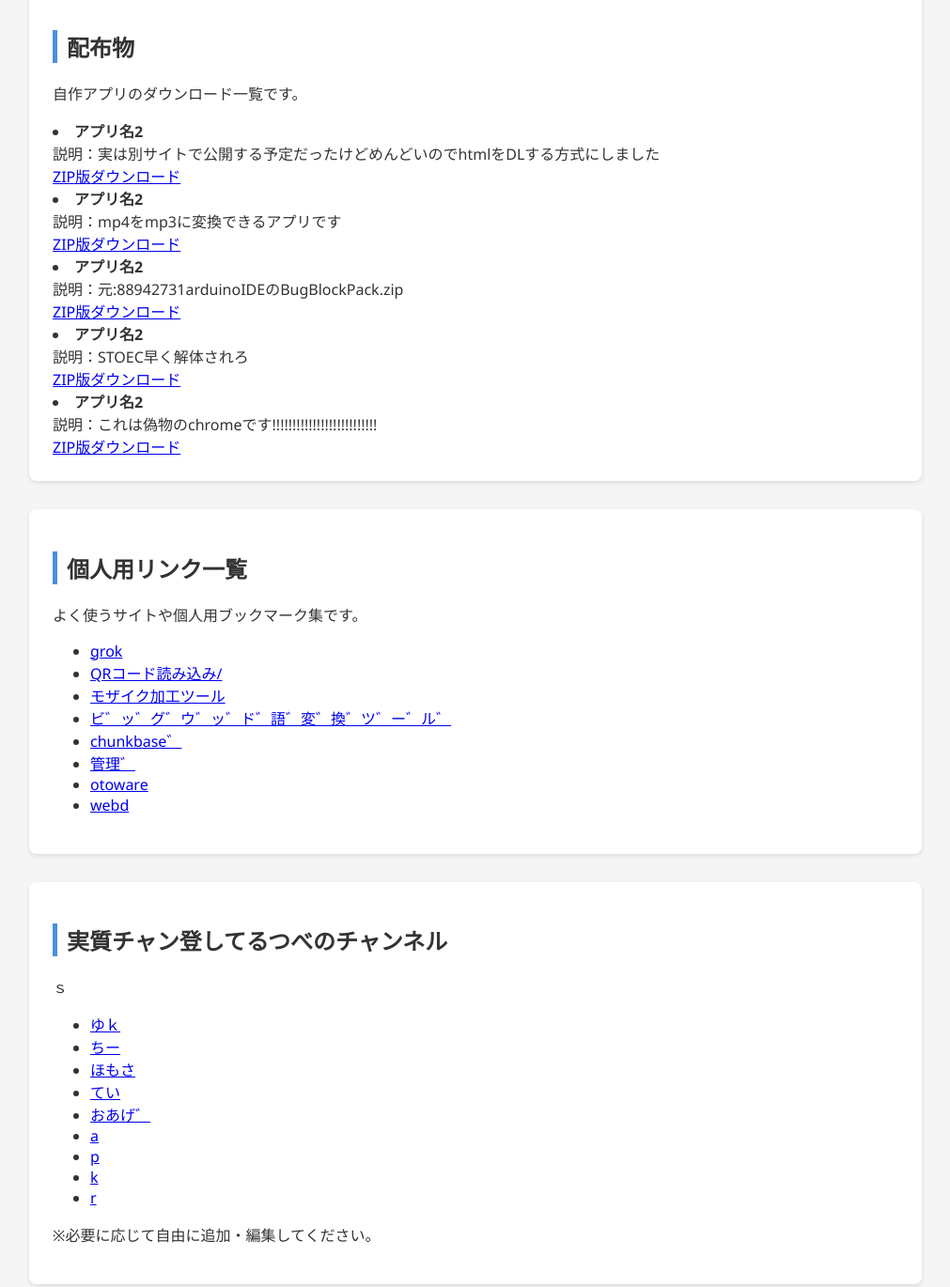
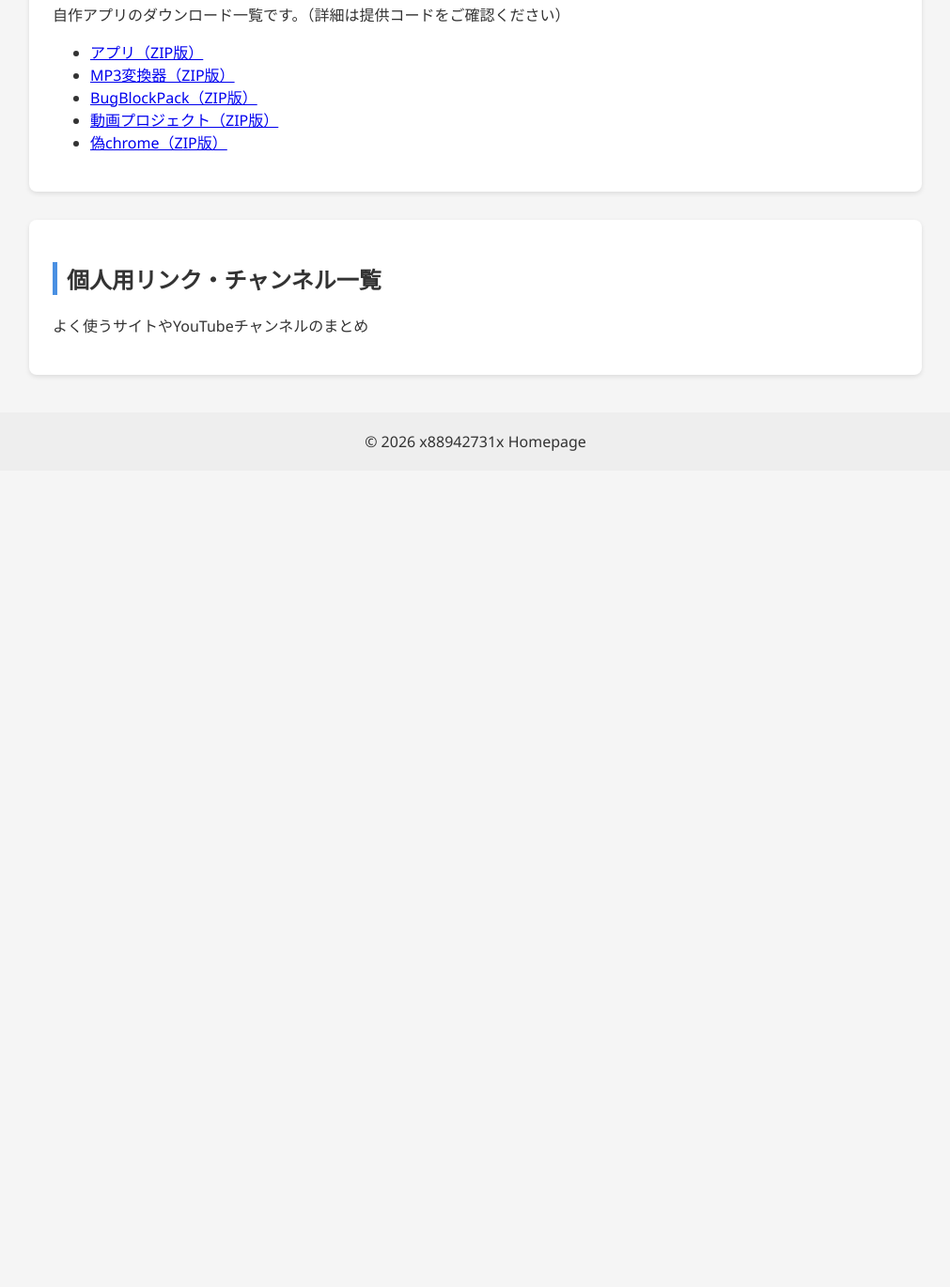
Before and after one commit to x88942731x/x88942731x.github.io, a plain HTML site: page index.html in a window 1280 px wide. Shown: the part 1193-2563 px from the top of the page at 94% size, without its empty margins (134-1145 px from the left). After the commit the page ends 1694 px from the top, so only its background shows below. Drawn offline with Linux system fonts and the light colour scheme.

Commit message:
Update index.html

```diff
--- a/index.html
+++ b/index.html
@@ -4,88 +4,40 @@
 <meta charset="UTF-8">
 <meta name="viewport" content="width=device-width, initial-scale=1.0">
 <title>x88942731x Homepage</title>
-
 <style>
-  body {
-    font-family: "Segoe UI", sans-serif;
-    margin: 0;
-    background: #f5f5f5;
-    color: #333;
-  }
-
-  header {
-    background: #4a90e2;
-    color: white;
-    padding: 20px;
-    text-align: center;
-  }
-
-  nav {
-    background: #fff;
-    padding: 10px;
-    text-align: center;
-    border-bottom: 1px solid #ddd;
-  }
-
-  nav a {
-    margin: 0 15px;
-    text-decoration: none;
-    color: #4a90e2;
-    font-weight: bold;
-  }
-
-  section {
-    max-width: 900px;
-    margin: 30px auto;
-    background: white;
-    padding: 25px;
-    border-radius: 8px;
-    box-shadow: 0 2px 5px rgba(0,0,0,0.1);
-  }
-
-  h2 {
-    border-left: 5px solid #4a90e2;
-    padding-left: 10px;
-  }
-
-  footer {
-    text-align: center;
-    padding: 20px;
-    margin-top: 40px;
-    background: #eee;
-  }
+  body { font-family: "Segoe UI", sans-serif; margin: 0; background: #f5f5f5; color: #333; }
+  header { background: #4a90e2; color: white; padding: 20px; text-align: center; }
+  nav { background: #fff; padding: 10px; text-align: center; border-bottom: 1px solid #ddd; }
+  nav a { margin: 0 15px; text-decoration: none; color: #4a90e2; font-weight: bold; }
+  section { max-width: 900px; margin: 30px auto; background: white; padding: 25px; border-radius: 8px; box-shadow: 0 2px 5px rgba(0,0,0,0.1); }
+  h2 { border-left: 5px solid #4a90e2; padding-left: 10px; }
+  footer { text-align: center; padding: 20px; margin-top: 40px; background: #eee; }
 </style>
 </head>
-
 <body>
-
 <header>
   <h1>x88942731x Homepage</h1>
   <p>ようこそ！ここは私のホームページです。</p>
-  <img src="https://linkserver.jp" alt="アクセスカウンター" />
+  <img src="https://getloli.com" alt="アクセスカウンター" />
 </header>
-
 <nav>
   <a href="#profile">プロフィール</a>
   <a href="#news">お知らせ</a>
   <a href="#dl">配布物</a>
   <a href="#links">リンク集</a>
 </nav>
-
 <section id="profile">
   <h2>プロフィール</h2>
   <p>
-    ちなみに <li><a href="https://scratch.mit.edu/projects/1385227439/" target="_blank">https://scratch.mit.edu/projects/1385227439/</a></li>でgoboが言ってったことは　ふざけんな死ね　です
-    <li><a href="https://88942731arduinoide.github.io/" target="_blank">https://88942731arduinoide.github.io/</a></li>も見ろ
+    <li><a href="https://mit.edu" target="_blank">Scratchプロジェクト</a></li>
+    <li><a href="https://github.io" target="_blank">別サイト</a></li>
   </p>
-
   <h3>リンク</h3>
   <ul>
-    <li><a href="https://www.nicovideo.jp/user/143524255" target="_blank">ニコニコ動画（マイページ）</a></li>
-    <li><a href="https://scratch.mit.edu/users/x88942731x" target="_blank">Scratch（プロフィール）</a></li>
+    <li><a href="https://nicovideo.jp" target="_blank">ニコニコ動画（マイページ）</a></li>
+    <li><a href="https://mit.edu" target="_blank">Scratch（プロフィール）</a></li>
   </ul>
 </section>
-
 <section id="news">
   <h2>お知らせ</h2>
   <ul>
@@ -93,75 +45,23 @@
     <li>2026/08/27 個人用リンク一覧を追加</li>
   </ul>
 </section>
-
 <section id="dl">
   <h2>配布物</h2>
-  <p>自作アプリのダウンロード一覧です。</p>
-
-  <li>
-    <strong>アプリ名2</strong><br>
-    説明：実は別サイトで公開する予定だったけどめんどいのでhtmlをDLする方式にしました<br>
-    <a href="download/game.zip" download>ZIP版ダウンロード</a>
-  </li>
-    <li>
-    <strong>アプリ名2</strong><br>
-    説明：mp4をmp3に変換できるアプリです<br>
-    <a href="download/変換器.zip" download>ZIP版ダウンロード</a>
-  </li>
-      <li>
-    <strong>アプリ名2</strong><br>
-    説明：元:88942731arduinoIDEのBugBlockPack.zip<br>
-    <a href="download/BugBlockPack.zip" download>ZIP版ダウンロード</a>
-      </li>
-       <li>
-    <strong>アプリ名2</strong><br>
-    説明：STOEC早く解体されろ<br>
-    <a href="download/Video Project 53 (2).mp4" download>ZIP版ダウンロード</a>
-      </li>
-        <li>
-    <strong>アプリ名2</strong><br>
-    説明：これは偽物のchromeです!!!!!!!!!!!!!!!!!!!!!!!!!!<br>
-    <a href="download/偽chrome.zip" download>ZIP版ダウンロード</a>
-      </li>
-</section>
-
-<section id="links">
-  <h2>個人用リンク一覧</h2>
-  <p>よく使うサイトや個人用ブックマーク集です。</p>
-
+  <p>自作アプリのダウンロード一覧です。（詳細は提供コードをご確認ください）</p>
   <ul>
-    <li><a href="https://grok.com/" target="_blank">grok</a></li>
-    <li><a href="https://qrcode.onl.jp/" target="_blank">QRコード読み込み/</a></li>
-    <li><a href="https://rakkokeyword.com/techo/tool-mosaic-blur-online/" target="_blank">モザイク加工ツール</a></li>
-    <li><a href="https://fujiwara.morishin.me/" target="_blank">ビ゛ッ゛グ゛ウ゛ッ゛ド゛語゛変゛換゛ツ゛ー゛ル゛</a></li>
-    <li><a href="https://www.chunkbase.com/apps/" target="_blank">chunkbase゛</a></li>
-    <li><a href="https://github.com/x88942731x/x88942731x.github.io" target="_blank">管理゛</a></li>
-    <li><a href="https://otoware-maker.vercel.app/" target="_blank">otoware</a></li>
-    <li><a href="https://destroy.spritefusion.com/" target="_blank">webd</a></li>
+    <li><a href="download/game.zip" download>アプリ（ZIP版）</a></li>
+    <li><a href="download/変換器.zip" download>MP3変換器（ZIP版）</a></li>
+    <li><a href="download/BugBlockPack.zip" download>BugBlockPack（ZIP版）</a></li>
+    <li><a href="download/Video Project 53 (2).mp4" download>動画プロジェクト（ZIP版）</a></li>
+    <li><a href="download/偽chrome.zip" download>偽chrome（ZIP版）</a></li>
   </ul>
-
 </section>
 <section id="links">
-  <h2>実質チャン登してるつべのチャンネル</h2>
-  <p>ｓ</p>
-  <ul>
-    <li><a href="https://www.youtube.com/@%E3%82%86%E3%81%A3%E3%81%8F%E3%82%8AK" target="_blank">ゆｋ</a></li>
-    <li><a href="https://www.youtube.com/@chieeton" target="_blank">ちー</a></li>
-    <li><a href="https://www.youtube.com/@homosapi" target="_blank">ほもさ</a></li>
-    <li><a href="https://www.youtube.com/@teipen.official" target="_blank">てい</a></li>
-    <li><a href="https://www.youtube.com/@oagemono" target="_blank">おあげ゛</a></li>
-    <li><a href="https://www.youtube.com/@%E6%B2%B9%E7%B2%98%E5%9C%9F%E3%83%9E%E3%83%B3/featured" target="_blank">a</a></li>
-    <li><a href="https://www.youtube.com/@siyoonvoice" target="_blank">p</a></li>
-    <li><a href="https://www.youtube.com/@kupiochannel" target="_blank">k</a></li>
-    <li><a href="https://www.youtube.com/@Ryo-SpaceScience" target="_blank">r</a></li>
-  </ul>
-
-  <p>※必要に応じて自由に追加・編集してください。</p>
+  <h2>個人用リンク・チャンネル一覧</h2>
+  <p>よく使うサイトやYouTubeチャンネルのまとめ</p>
 </section>
-
 <footer>
   © 2026 x88942731x Homepage
 </footer>
-
 </body>
 </html>
```
